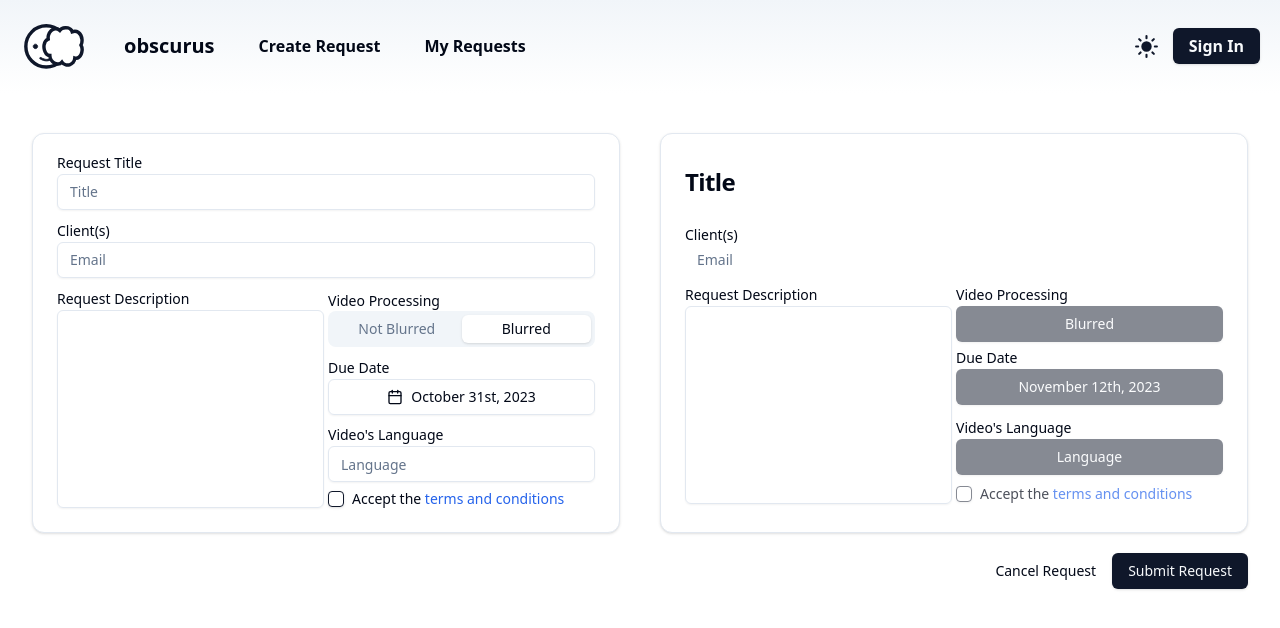
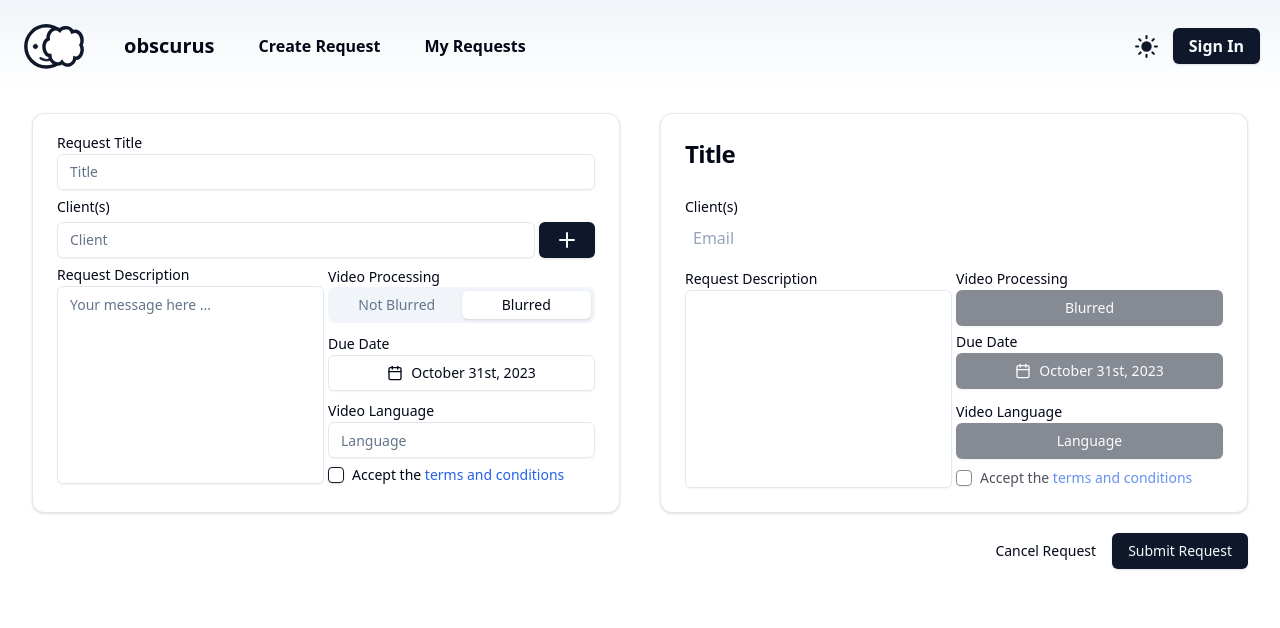
Before and after one commit to COSC-499-W2023/year-long-project-team-9, a Next.js app in the folder app/front-end/: page /CreateRequest2 in a window 1280 px wide. Shown: the top 628 px of the page. Built offline with nearby package versions, Linux system fonts and the light colour scheme.

Commit message:
Added logic for the preview card
See title.

```diff
--- a/app/front-end/src/pages/CreateRequest2.tsx
+++ b/app/front-end/src/pages/CreateRequest2.tsx
@@ -24,15 +24,15 @@ type ClientType = {
 {/*Functions*/ }
 const CreateRequest = () => {
     const router = useRouter()
-    const [title,setTitle] = React.useState("");
+    const [title,setTitle] = React.useState('');
     const handleTitleChange = (e:React.ChangeEvent<HTMLInputElement>) => {
-        const {name,value } = e.target
+        const {name,value} = e.target
         setTitle(value)
     };
     const [noTitle, setNoTitle] = React.useState(false);
-    const [clientList,setClientList] = React.useState<ClientType[]>([{client:"",clientNo:false}]);
+    const [clientList,setClientList] = React.useState<ClientType[]>([{client:'',clientNo:false}]);
     const handleClientAdd = () => {
-        setClientList([...clientList,{client:"",clientNo:false}])
+        setClientList([...clientList,{client:'',clientNo:false}])
     };
     const handleClientRemove = (index:number) => {
         const list = [...clientList]
@@ -40,7 +40,7 @@ const CreateRequest = () => {
         setClientList(list)
     };
     const handleClientChange = (e:React.ChangeEvent<HTMLInputElement>,index:number) => {
-        const {name,value } = e.target
+        const {name,value} = e.target
         const list = [...clientList]
         list[index][name] = value
         setClientList(list)
@@ -53,14 +53,18 @@ const CreateRequest = () => {
         }
         return false
     };
-    const [desc,setDesc] = React.useState("");
+    const [desc,setDesc] = React.useState('');
     const handleDescChange = (e:React.ChangeEvent<HTMLTextAreaElement>) => {
-        const {name,value } = e.target
+        const {name,value} = e.target
         setDesc(value)
     };
     const [isBlurred,setBlurred] = React.useState(true);
-    const [language,setLanguage] = React.useState('English')
     const [date,setDate] = React.useState<Date|undefined>(new Date());
+    const [language,setLanguage] = React.useState('')
+    const handleLanguageChange = (e:React.ChangeEvent<HTMLInputElement>) => {
+        const {name,value} = e.target
+        setLanguage(value)
+    };
     const [terms,setTerms] = React.useState(false)
     const handleTermsChange = () => {
         setTerms(!terms)
@@ -90,12 +94,12 @@ const CreateRequest = () => {
     return (
         <Layout>
             {/*Starting point of the layout of the page*/}
-            <div className='container grid grid-cols-1 md:grid-cols-2 mt-10 gap-10'>
-                {/*The first card*/}
+            <div className='container grid grid-cols-1 md:grid-cols-2 mt-5 gap-10'>
+                {/*Request Info Card*/}
                 <Card id='requestCard' className='flex flex-col'>
-                    {/*Code for the Request Title input*/}
-                    <CardContent className='grid'>
-                        <div id='' className='pt-4'>
+                    <CardContent className='grid gap-1'>
+                        {/*Code for the Request Title input*/}
+                        <div id='requestTitle' className='pt-4'>
                             <Label>Request Title</Label>
                             {!noTitle && (
                                 <Input placeholder='Title' value={title} onChange={(e) => handleTitleChange(e)}/>
@@ -109,48 +113,58 @@ const CreateRequest = () => {
                             )}
                         </div>
                         {/*Code for the Client email input*/}
-                        <div className='pt-2'>
+                        <div id='requestClients'>
                             <Label>Client(s)</Label>
-                            <Input placeholder="Email" />
+                            {clientList.map((singleClient,index) => (
+                                <div key={index} className='flex pt-1 gap-1'>
+                                    <Input name="client" placeholder='Client' value={singleClient.client} onChange={(e) => handleClientChange(e,index)}/>
+                                    {clientList.length-1 === index && clientList.length < 10 && (
+                                        <Button onClick={handleClientAdd}><Plus/></Button>
+                                    )}
+                                    {clientList.length > 1 && clientList.length-1 != index && (
+                                        <Button onClick={() => handleClientRemove(index)}><X/></Button>
+                                    )}
+                                </div>
+                            ))}
                         </div>
-                        <div className='grid grid-cols-2 left-justify gap-1 pt-2'>
+                        <div className='grid grid-cols-2 left-justify gap-1'>
                             {/*Code for Request Description input*/}
-                            <div>
+                            <div id='requestDescription'>
                                 <Label>Request Description</Label>
-                                <Textarea className='resize-none' rows={9}/>
+                                <Textarea className='resize-none' placeholder='Your message here ...' rows={9} maxLength={500} value={desc} onChange={(e) => handleDescChange(e)}/>
                             </div>
                             <div className='grid grid-row-4 pt-2'>
                                 {/*Code for Video Processing input*/}
                                 <Label>Video Processing</Label>
                                 <Tabs defaultValue='blurred' className='pt-0.5 pb-1.5'>
                                     <TabsList className='grid w-full grid-cols-2'>
-                                        <TabsTrigger value='notBlurred'>Not Blurred</TabsTrigger>
-                                        <TabsTrigger value='blurred'>Blurred</TabsTrigger>
+                                        <TabsTrigger value='notBlurred' onClick={() => setBlurred(false)}>Not Blurred</TabsTrigger>
+                                        <TabsTrigger value='blurred' onClick={() => setBlurred(true)}>Blurred</TabsTrigger>
                                     </TabsList>
                                 </Tabs>
                                 {/*Code for Due Date input*/}
-                                <div className='pb-1.5'>
+                                <div id='requestDueDate' className='pb-1.5'>
                                     <Label>Due Date</Label>
                                     <Popover>
                                         <PopoverTrigger asChild>
-                                            <Button variant={"outline"} className="w-full">
-                                                <CalendarIcon className="mr-2 h-4 w-4 flex-wrap" />
-                                                {date ? format(date, "PPP") : <span>Pick a date</span>}
+                                            <Button variant={'outline'} className='w-full'>
+                                                <CalendarIcon className='mr-2 h-4 w-4 flex-wrap'/>
+                                                {date?format(date,'PPP'):<span>=</span>}
                                             </Button>
                                         </PopoverTrigger>
-                                        <PopoverContent className="w-auto p-0">
-                                            <Calendar mode="single" selected={date} onSelect={setDate} initialFocus />
+                                        <PopoverContent className='w-auto p-0'>
+                                            <Calendar mode='single' selected={date} onSelect={setDate} initialFocus/>
                                         </PopoverContent>
                                     </Popover>
                                 </div>
                                 {/*Code for Video's Language input*/}
-                                <div className='pb-1.5'>
-                                    <Label>Video's Language</Label>
-                                    <Input placeholder="Language" />
+                                <div id='requestLanguage' className='pb-1.5'>
+                                    <Label>Video Language</Label>
+                                    <Input placeholder="Language" value={language} onChange={(e) => handleLanguageChange(e)}/>
                                 </div>
                                 {/*Code for terms and conditions*/}
                                 <div className="flex items-center space-x-2">
-                                    <Checkbox id="terms" />
+                                    <Checkbox id="terms" onCheckedChange={handleTermsChange}/>
                                     <label htmlFor="terms" className="text-sm font-medium leading-none peer-disabled:cursor-not-allowed peer-disabled:opacity-70">
                                         Accept the <a href="" target="_blank" className='text-blue-600 dark:text-blue-500 hover:underline'>terms and conditions</a>
                                     </label>
@@ -159,49 +173,63 @@ const CreateRequest = () => {
                         </div>
                     </CardContent>
                 </Card>
-                {/*The second card*/}
+                {/*Request Preview Card*/}
                 <Card id='previewCard'>
                     <CardContent className='grid'>
-                        <div className='pt-8 grid grid-row-3 pb-6'>
+                        <div id='prevTitle' className='pt-6 grid grid-row-3 pb-6'>
                             {title.length < 1 && (
                                 <CardTitle className="break-all text-2xl">Title</CardTitle>
                             )}
                             {title.length >= 1 && (
-                                <CardTitle className="break-all text-xl">{title}</CardTitle>
+                                <CardTitle className="break-all text-2xl">{title}</CardTitle>
                             )}
                         </div>
-                        <div>
+                        <div id='prevClient'>
                             <Label>Client(s)</Label>
-                            {/*The code below is the entire code for email in preview*/}
-                            <p className='border-1 pr-3 pl-3 pt-1 pb-1 text-sm text-slate-500'>Email</p>
+                            {clientList.map((singleClient,index) => (
+                                <ul key={index}>
+                                    {singleClient.client.length < 1 && (
+                                        <p className='break-all text-slate-400 indent-2 pt-2 pb-2'>Email</p>
+                                    )}
+                                    {singleClient.client.length >= 1 && (
+                                        <p className='break-all indent-2 pt-2 pb-2'>{singleClient.client}</p>
+                                    )}
+                                </ul>
+                            ))}
                         </div>
                         <div className='grid grid-cols-2 left-justify gap-1 pt-2'>
-                            {/*Code for Request Description input*/}
-                            <div>
+                            <div id='prevDesc'>
                                 <Label>Request Description</Label>
                                 <Textarea className='resize-none' rows={9}/>
                             </div>
                             <div className='grid grid-row-4'>
-                                {/*Code for Video Processing input*/}
-                                <div>
+                                <div id='prevBlurred'>
                                     <Label>Video Processing</Label>
-                                    <br></br>
-                                    <Button className='w-full' disabled>Blurred</Button>
+                                    {isBlurred && (
+                                        <Button className='w-full' disabled>Blurred</Button>
+                                    )}
+                                    {!isBlurred && (
+                                        <Button className='w-full' disabled>Not Blurred</Button>
+                                    )}
                                 </div>
-                                {/*Code for Due Date input*/}
-                                <div className='pb-1.5'>
+                                <div id='prevDate' className='pb-1.5'>
                                     <Label>Due Date</Label>
                                     <br></br>
-                                    <Button className='w-full' disabled>November 12th, 2023</Button>
+                                    <Button className='w-full' disabled>
+                                        <CalendarIcon className='mr-2 h-4 w-4'/>
+                                        {date?format(date,'PPP'):<span></span>}
+                                    </Button>
                                 </div>
-                                {/*Code for Video's Language input*/}
-                                <div className='pb-1.5'>
-                                    <Label>Video's Language</Label>
-                                    <br></br>
-                                    <Button className='w-full' disabled>Language</Button>
+                                <div id='prevLanguage' className='pb-1.5'>
+                                    <Label>Video Language</Label>
+                                    {language.length < 1 && (
+                                        <Button className='w-full' disabled>Language</Button>
+                                    )}
+                                    {language.length >= 1 && (
+                                        <Button className='w-full' disabled>{language}</Button>
+                                    )}
                                 </div>
-                                {/*Code for terms and conditions*/}
-                                <div className="flex items-center space-x-2">
+                                <div id='prevTerms' className="flex items-center space-x-2">
                                     <Checkbox id="terms" disabled/>
                                     <label htmlFor="terms" className="text-sm font-medium leading-none peer-disabled:cursor-not-allowed peer-disabled:opacity-70 cursor-none">
                                         Accept the <a href="" target="_blank" className='text-blue-600 dark:text-blue-500 hover:underline'>terms and conditions</a>
```
